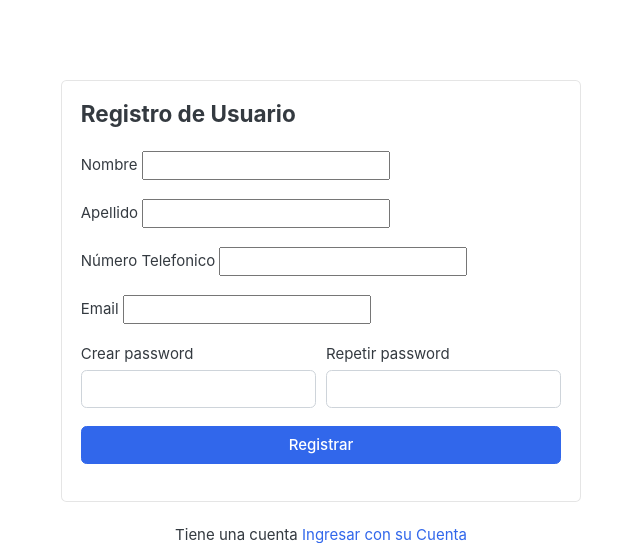
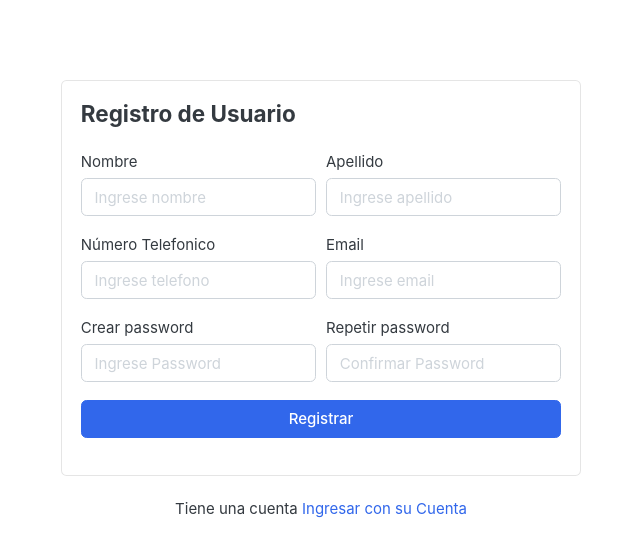
Before and after one commit to Oscar-CR09/ecommerce, a Django app: page /accounts/register/ in a window 1280 px wide. Shown: the part 118-661 px from the top of the page, without its empty margins (319-959 px from the left). Run offline with Django 5.2, Linux system fonts and the light colour scheme; data comes from the database, SQL or seed files in the repository; both versions use the stored data as it was after the commit; tables that the repository leaves empty hold one stand-in row (values such as "Sample post"); one stand-in notice (Sample message) is shown; some web fonts are replaced.

Commit message:
registre

```diff
--- a/accounts/forms.py
+++ b/accounts/forms.py
@@ -2,6 +2,33 @@
 from .models import Account
 
 class RegistrationForm(forms.ModelForm):
+
+    password=forms.CharField(widget=forms.PasswordInput(attrs={'placeholder':'Ingrese Password','class':'form-control',}))
+
+    corfirm_password = forms.CharField(widget=forms.PasswordInput(attrs={'placeholder':'Confirmar Password','class':'form-control',}))
+
+
     class Meta:
         model = Account
-        fields = ( 'first_name','last_name','phone_number', 'email', 'password',)
+        fields = ( 'first_name','last_name','phone_number', 'email', 'password')
+
+
+    def __init__(self, *args, **kwargs):
+        super(RegistrationForm, self).__init__(*args,**kwargs)
+        self.fields['first_name'].widget.attrs['placeholder']='Ingrese nombre'
+        self.fields['last_name'].widget.attrs['placeholder']='Ingrese apellido'
+        self.fields['phone_number'].widget.attrs['placeholder']='Ingrese telefono'
+        self.fields['email'].widget.attrs['placeholder']='Ingrese email'
+
+        for field in self.fields:
+            self.fields[field].widget.attrs['class']='form-control '
+
+    def clean(self):
+        cleaned_data = super(RegistrationForm, self ).clean()
+        password = cleaned_data.get('password')
+        confirm_password = cleaned_data.get('confirm_password')
+
+        if password !=confirm_password:
+            raise forms.ValidationError(
+                "El password no coincide! "
+            )
--- a/accounts/views.py
+++ b/accounts/views.py
@@ -1,12 +1,29 @@
-from django.shortcuts import render
-
+from django.shortcuts import render,redirect
 from .forms import RegistrationForm
+from .models import Account
+from django.contrib import messages
 
 # Create your views here.
 def register(request):
     form = RegistrationForm()
+    if request.method == 'POST':
+        form =RegistrationForm(request.POST)
+        if form.is_valid():
+            first_name = form.cleaned_data['first_name']
+            last_name = form.cleaned_data['last_name']
+            phone_number = form.cleaned_data['phone_number']
+            email = form.cleaned_data['email']
+            password = form.cleaned_data['password']
+
+            username = email.split("@")[0]
+            user = Account.objects.create_user(first_name=first_name, last_name=last_name, email = email, username=username, password=password )
+            user.phone_number = phone_number
+            user.save()
+            messages.success(request,'Se registro el usuario exitosamente')
+
     context = {
         'form': form,
+
     }
     return render(request,'accounts/register.html', context)
 def login(request):
--- a/ecommerce/settings.py
+++ b/ecommerce/settings.py
@@ -135,6 +135,11 @@
 MEDIA_URL ='/media/'
 MEDIA_ROOT = BASE_DIR / 'media'
 
+from django.contrib.messages import constants as messages
+MESSAGE_TAGS={
+    messages.ERROR: 'danger',
+}
+
 
 # Default primary key field type
 # https://docs.djangoproject.com/en/5.1/ref/settings/#default-auto-field
--- a/static/js/script.js
+++ b/static/js/script.js
@@ -51,7 +51,9 @@
 		$('[data-toggle="tooltip"]').tooltip()
 	} // end if
 
-
+    setTimeout(function(){
+        $('#message').fadeOut('slow')
+    },4000)
 
 
 
--- a/templates/accounts/register.html
+++ b/templates/accounts/register.html
@@ -52,6 +52,8 @@
 <!-- ============================ COMPONENT REGISTER   ================================= -->
 	<div class="card mx-auto" style="max-width:520px; margin-top:40px;">
       <article class="card-body">
+		{% include 'includes/alerts.html'%}
+
 		<header class="mb-4"><h4 class="card-title">Registro de Usuario</h4></header>
 		<form action="{% url 'register' %}" method="post" >
 			{% csrf_token %} <!-- CSRF token for security -->
@@ -82,20 +84,25 @@
 					</div> <!-- form-group end.// -->
 				</div> <!-- form-row end.// -->
 
+
 				<div class="form-row">
 					<div class="form-group col-md-6">
 						<label>Crear password</label>
-					    <input class="form-control" type="password">
+					    {{ form.password }}
 					</div> <!-- form-group end.// -->
 					<div class="form-group col-md-6">
 						<label>Repetir password</label>
-					    <input class="form-control" type="password">
+					    {{ form.corfirm_password }}
 					</div> <!-- form-group end.// -->
 				</div>
+
+
 			    <div class="form-group">
 			        <button type="submit" class="btn btn-primary btn-block"> Registrar  </button>
 			    </div> <!-- form-group// -->
 
+				{{ form.email.errors }}
+				{{ form.non_field_errors}}
 
 			</form>
 		</article><!-- card-body.// -->
--- /dev/null
+++ b/templates/includes/alerts.html
@@ -0,0 +1,18 @@
+{% if messages %}
+
+    <div id="messages" class="container">
+
+        {% for messages in messages %}
+
+        <div {% if message.tags %} class="alert alert-{{ messages.tags}} " {% endif %} role="alert">
+            {% if message.level == DEFAULT_MESSAGE_LEVELS.ERROR %} Importante : {% endif %}
+            {{ message }}
+        </div>
+
+        {% endfor %}
+
+    </div>
+
+
+
+{% endif %}
```
Also changed, not shown: db.sqlite3.
